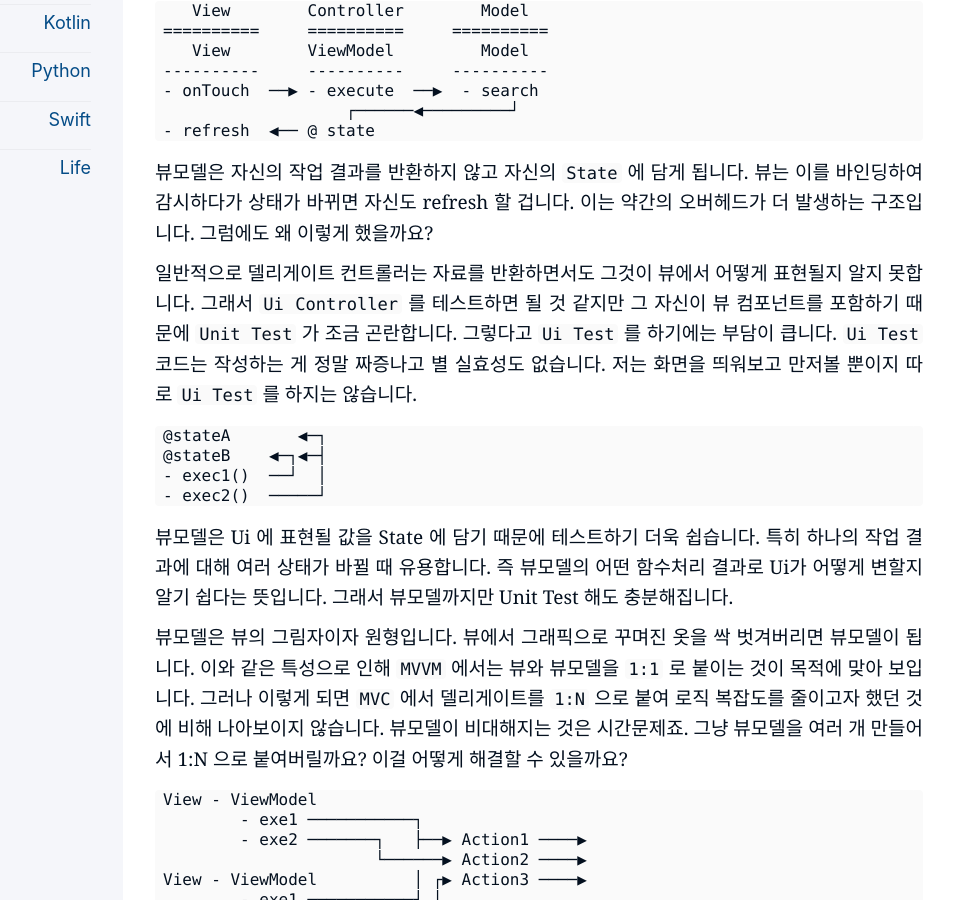
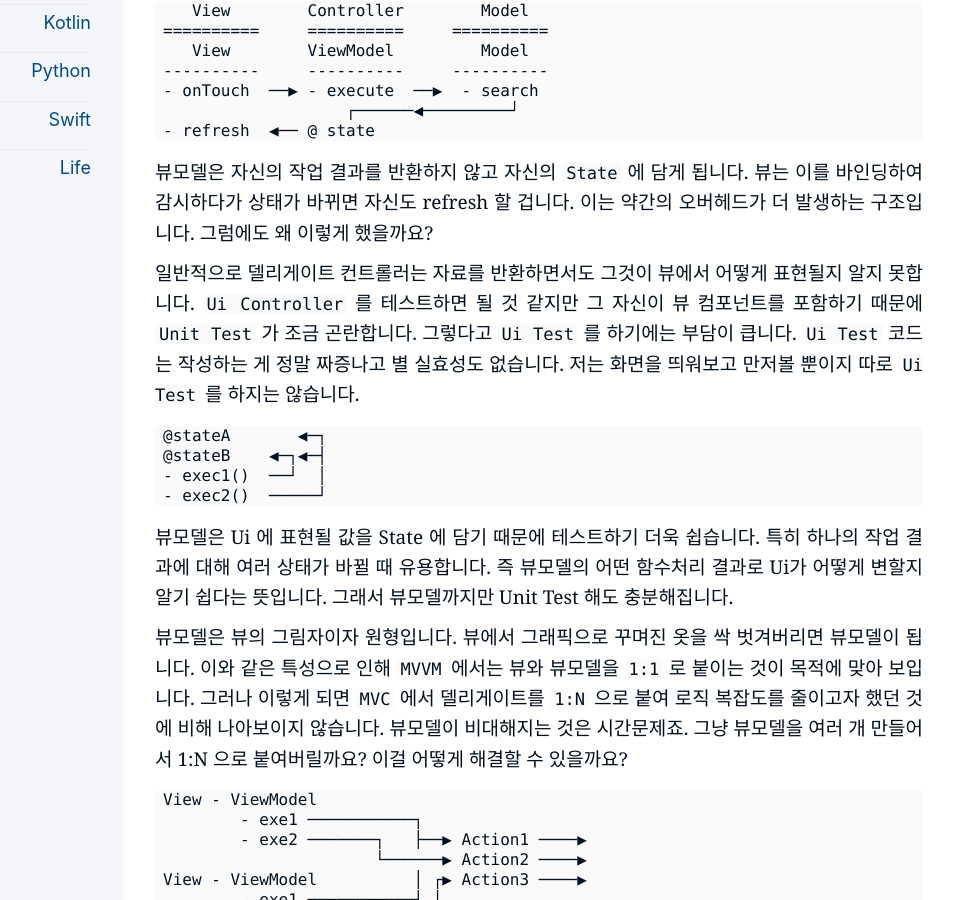
Before and after one commit to kiroshin/kiroshin.github.io, a Jekyll site: the page built from _posts/2024-07-15-architecture.md, in a window 1280 px wide and 900 px high, scrolled down 3398 px. Shown: the whole window, without its empty margins (197-1151 px from the left). Built offline with Jekyll 4.4.1, drawn with Linux system fonts in a browser that asks for light colours.

Commit message:
Update 2024-07-15-architecture.md

````diff
--- a/_posts/2024-07-15-architecture.md
+++ b/_posts/2024-07-15-architecture.md
@@ -95,7 +95,7 @@
 
 뷰모델은 자신의 작업 결과를 반환하지 않고 자신의 `State` 에 담게 됩니다. 뷰는 이를 바인딩하여 감시하다가 상태가 바뀌면 자신도 refresh 할 겁니다. 이는 약간의 오버헤드가 더 발생하는 구조입니다. 그럼에도 왜 이렇게 했을까요?
 
-일반적으로 델리게이트 컨트롤러는 자료를 반환하면서도 그것이 뷰에서 어떻게 표현될지 알지 못합니다. 그래서 `Ui Controller` 를 테스트하면 될 것 같지만 그 자신이 뷰 컴포넌트를 포함하기 때문에 `Unit Test` 가 조금 곤란합니다. 그렇다고 `Ui Test` 를 하기에는 부담이 큽니다. `Ui Test` 코드는 작성하는 게 정말 짜증나고 별 실효성도 없습니다. 저는 화면을 띄워보고 만저볼 뿐이지 따로 `Ui Test` 를 하지는 않습니다.
+일반적으로 델리게이트 컨트롤러는 자료를 반환하면서도 그것이 뷰에서 어떻게 표현될지 알지 못합니다. `Ui Controller` 를 테스트하면 될 것 같지만 그 자신이 뷰 컴포넌트를 포함하기 때문에 `Unit Test` 가 조금 곤란합니다. 그렇다고 `Ui Test` 를 하기에는 부담이 큽니다. `Ui Test` 코드는 작성하는 게 정말 짜증나고 별 실효성도 없습니다. 저는 화면을 띄워보고 만저볼 뿐이지 따로 `Ui Test` 를 하지는 않습니다.
 
 ```
 @stateA       ◀─┐
````
